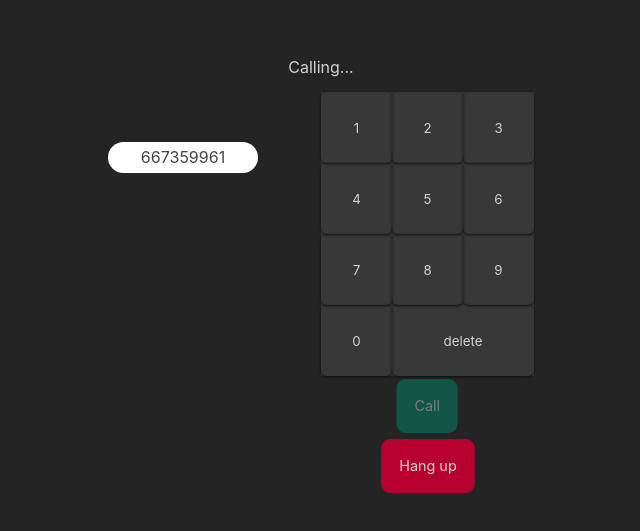
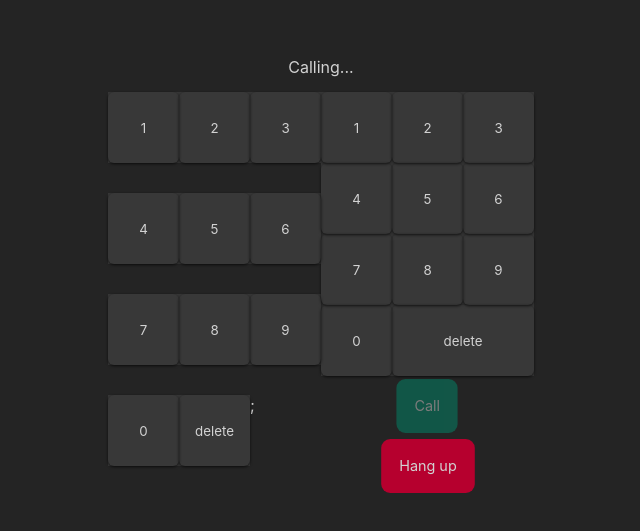
Before and after one commit to MarshallTino/202301-w4-ch3-marcel-martino-alex-navarro, a React (Create React App) app: page / in a window 1280 px wide. Shown: the part 131-662 px from the top of the page, without its empty margins (319-959 px from the left). Built offline with nearby package versions, Linux system fonts and the light colour scheme.

Commit message:
each Key in Keyboard

```diff
--- a/src/components/Key/Key.tsx
+++ b/src/components/Key/Key.tsx
@@ -1,7 +1,11 @@
-const Key = (): JSX.Element => {
+interface KeyProps {
+  keyValue: number | string;
+}
+
+const Key = ({ keyValue }: KeyProps): JSX.Element => {
   return (
     <li>
-      <button className="key">1</button>
+      <button className="key">{keyValue}</button>
     </li>
   );
 };
--- a/src/components/Keyboard/Keyboard.tsx
+++ b/src/components/Keyboard/Keyboard.tsx
@@ -1,5 +1,18 @@
+import Key from "../Key/Key";
+
 const Keyboard = (): JSX.Element => {
-  return <span className="number">667359961</span>;
+  const keyValues = [1, 2, 3, 4, 5, 6, 7, 8, 9, 0, "delete"];
+
+  return (
+    <ol className="keyboard">
+      {keyValues.map((keyValue) => (
+        <li>
+          <Key keyValue={keyValue} />
+        </li>
+      ))}
+      ;
+    </ol>
+  );
 };
 
 export default Keyboard;
```
